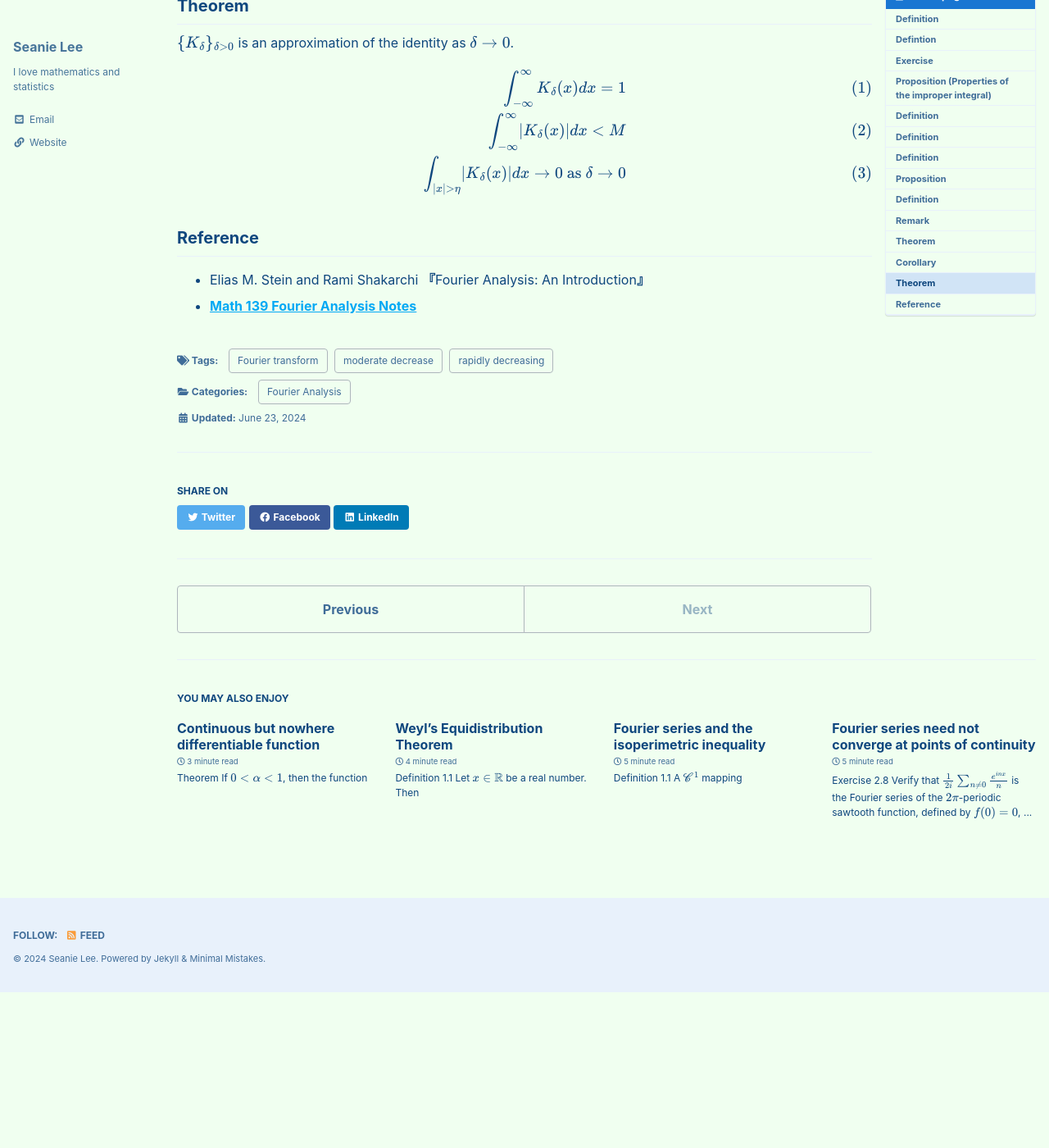
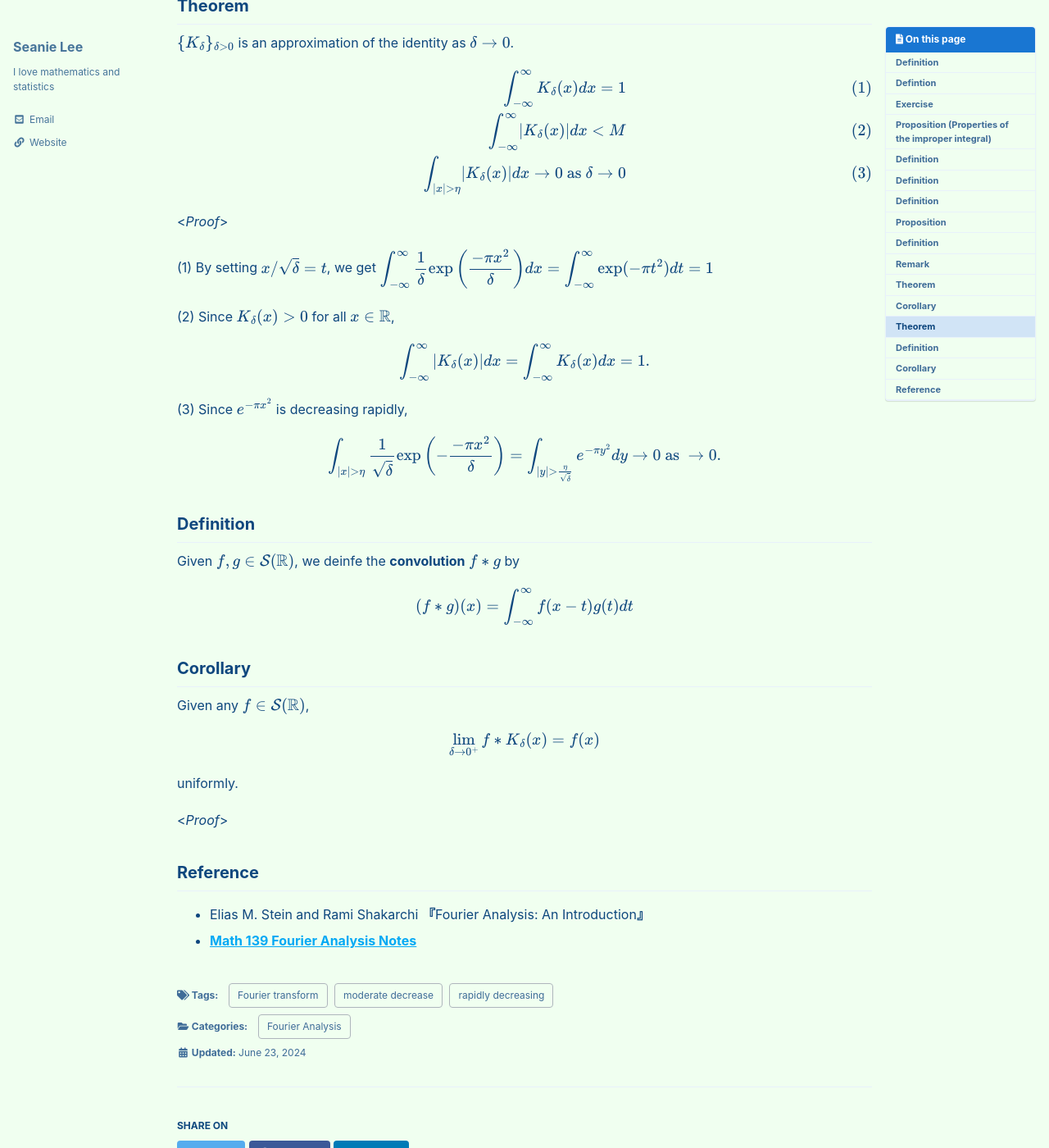
Before and after one commit to seanie12/blog, a Jekyll site: the page built from _posts/2024-06-23-fourier-transform-1.md, in a window 1280 px wide and 1400 px high, scrolled down 8912 px. Shown: the whole window at 82% size. Built offline with Jekyll 4.4.1, drawn with Linux system fonts in a browser that asks for light colours; cached includes are drawn as plain includes; formulas are drawn with MathJax 3; before the commit the page ends 10122 px from its top, so only the background shows below that.

Commit message:
Update 2024-06-23-fourier-transform-1.md

```diff
--- a/_posts/2024-06-23-fourier-transform-1.md
+++ b/_posts/2024-06-23-fourier-transform-1.md
@@ -489,6 +489,56 @@ $$
 \end{align}
 $$
 
+<*Proof*>
+
+(1)  By setting $x/\sqrt{\delta}=t$, we get
+$$
+\begin{align*}
+\int_{-\infty}^\infty \frac{1}{\delta} \exp\left(\frac{-\pi x^2}{\delta}\right) dx
+&= \int_{-\infty}^\infty \exp(-\pi t^2) dt =1
+\end{align*}
+$$
+
+(2) Since $K_\delta(x) >0$ for all $x\in\mathbb{R}$,
+
+$$
+\begin{align*}
+\int_{-\infty}^\infty \left\lvert K_\delta(x)\right\rvert dx=\int_{-\infty}^\infty K_\delta(x) dx=1.
+\end{align*}
+$$
+
+(3)  Since $e^{-\pi x^2}$ is decreasing rapidly,
+
+
+$$
+\begin{align*}
+\int_{\lvert x \rvert > \eta} \frac{1}{\sqrt{\delta}} \exp\left(-\frac{-\pi x^2}{\delta}\right) = \int_{\lvert y \rvert > \frac{\eta}{\sqrt{\delta}}} e^{-\pi y^2}dy \to 0 \text{ as } \to 0.
+\end{align*}
+$$
+
+## Definition
+Given $f,g\in\mathcal{S}(\mathbb{R})$, we deinfe the **convolution** $f*g$ by
+
+$$
+\begin{align*}
+(f*g)(x) = \int_{-\infty}^\infty f(x-t) g(t) dt
+\end{align*}
+$$
+
+## Corollary
+Given any $f\in\mathcal{S}(\mathbb{R})$,
+
+$$
+\begin{align*}
+\lim_{\delta\to0^+} f * K_\delta(x) = f(x)
+\end{align*}
+$$
+
+uniformly.
+
+<*Proof*>
+
+
 ## Reference
 - Elias M. Stein and  Rami Shakarchi **『**Fourier Analysis: An Introduction**』**
 - **[Math 139 Fourier Analysis Notes](https://drive.google.com/file/d/1f1pp1QkF0BqqLELBrKyk69X0ofd3SjdR/view?usp=sharing)**
```
